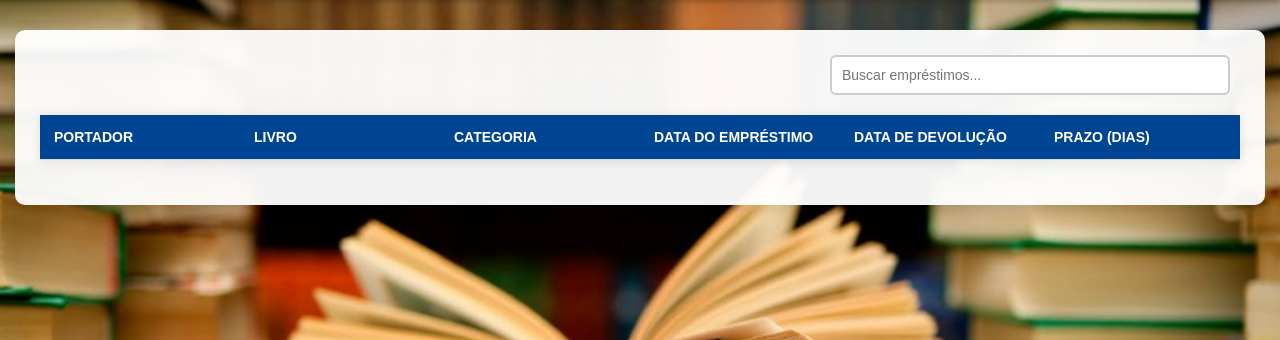
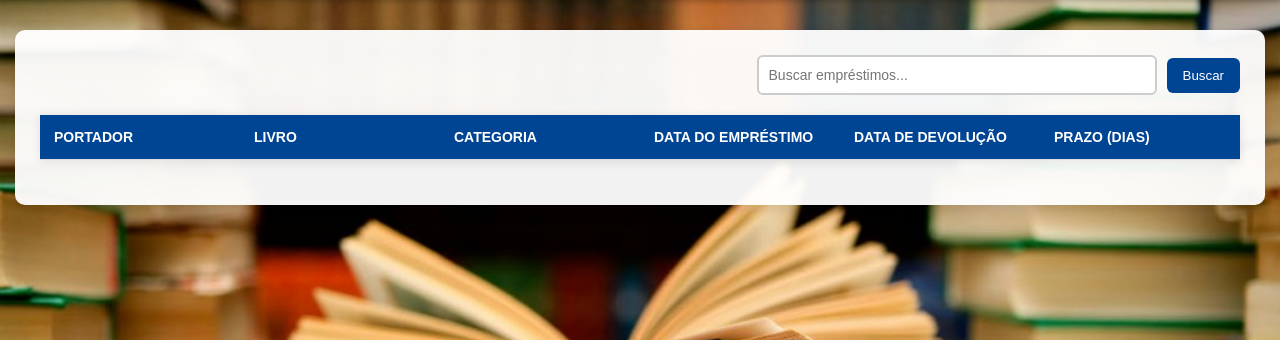
Before and after one commit to MarivaldoDev/biblioteca-ete, a Django app: page /listar_emprestimos/ in a window 1280 px wide. Shown: the part 90-430 px from the top of the page. Run offline with Django 5.2, Linux system fonts and the light colour scheme; data that the repository does not hold is empty; parts of the project's set-up code (start-up, migrations or seed data) failed here and were passed over.

Commit message:
:up: adicionando pesquisa na página de empréstimos

```diff
--- a/base_static/global/css/index.css
+++ b/base_static/global/css/index.css
@@ -60,7 +60,7 @@ aside {
 .menu-space ul li a {
     font-size: 15px;
     color: #fff;
-    background-color: grey;
+    background-color: rgb(114, 114, 114);
     display: flex;
     padding: 10px;
     border-radius: 5px;
@@ -74,8 +74,7 @@ aside {
 
 
 .menu-space ul li a:hover {
-    background-color: darkgray;
-    text-decoration: underline;
+    background-color: rgb(148, 147, 147);
 }
 
 /* Main */
--- a/base_static/global/css/listar_emprestimos.css
+++ b/base_static/global/css/listar_emprestimos.css
@@ -56,14 +56,36 @@ body {
     text-align: right;
 }
 
+.search-container form {
+    display: flex;
+    justify-content: flex-end;
+    align-items: center;
+    flex-wrap: wrap;
+}
+
 .search-container input[type="search"] {
     padding: 10px;
+    color: #e0a800;
     border: 2px solid #ccc;
     border-radius: 6px;
     font-size: 14px;
     margin-right: 10px;
     width: 100%;
     max-width: 400px;
+}
+
+.search-button {
+    background-color: #004494;
+    color: #fff;
+    border: none;
+    padding: 10px 16px;
+    border-radius: 6px;
+    cursor: pointer;
+    transition: background-color 0.3s ease;
+}
+
+.search-button:hover {
+    background-color: #002d73;
 }
 
 .loan-table {
--- a/library/templates/cadastrar.html
+++ b/library/templates/cadastrar.html
@@ -16,7 +16,6 @@
                 <ul>
                     <li><a href="{% url 'first' %}">Início</a></li>
                     <li><a href="{% url 'listar_usuarios' %}">Ver cadastros</a></li>
-                    <li><a href="">Contato</a></li>
                 </ul>
             </nav>
         </div>
--- a/library/templates/emprestimos.html
+++ b/library/templates/emprestimos.html
@@ -16,7 +16,6 @@
                 <ul>
                     <li><a href="{% url 'first' %}">Início</a></li>
                     <li><a href="{% url 'listar_emprestimos' %}">Ver empréstimos</a></li>
-                    <li><a href="">Contato</a></li>
                 </ul>
             </nav>
         </div>
--- a/library/templates/listar_cadastros.html
+++ b/library/templates/listar_cadastros.html
@@ -18,6 +18,7 @@
         <div class="search-container">
             <form action="{% url 'search' %}" method="get">
                 <input type="search" placeholder="Buscar usuários..." name="q" value="{{ request.GET.q.strip }}">
+                <input type="hidden" name="type" value="usuarios">
                 <button type="submit" class="search-button">Buscar</button>
             </form>
         </div>
--- a/library/templates/listar_emprestimos.html
+++ b/library/templates/listar_emprestimos.html
@@ -16,7 +16,11 @@
 
     <div class="loan-management">
         <div class="search-container">
-            <input type="search" placeholder="Buscar empréstimos..." name="q">
+        <form action="{% url 'search' %}" method="get">
+            <input type="search" placeholder="Buscar empréstimos..." name="q" value="{{ request.GET.q.strip }}">
+            <input type="hidden" name="type" value="emprestimos">
+            <button type="submit" class="search-button">Buscar</button>
+        </form>
         </div>
 
         <table class="loan-table">
--- a/library/urls.py
+++ b/library/urls.py
@@ -7,6 +7,8 @@ urlpatterns = [
     path('criar_usuario/', views.criar_usuario, name='criar_usuario'),
     path('listar_usuarios/', views.listar, name='listar_usuarios'),
     path('search', views.search, name='search'),
+    path('search/usuarios/', views.search, {'type': 'usuarios'}, name='search_usuarios'),
+    path('search/emprestimos/', views.search, {'type': 'emprestimos'}, name='search_emprestimos'),
     path('emprestimos/', views.emprestimos, name='emprestimos'),
     path('listar_emprestimos/', views.listar_emprestimo, name='listar_emprestimos'),
 ]
--- a/library/views.py
+++ b/library/views.py
@@ -44,23 +44,42 @@ def listar(request):
 
 def search(request):
     search_value = request.GET.get('q', '').strip()
-    print(search_value)
+    search_type = request.GET.get('type', 'usuarios')
 
     if search_value == '':
-        return redirect('listar_usuarios')
+        if search_type == 'usuarios':
+            return redirect('listar_usuarios')
+        elif search_type == 'emprestimos':
+            return redirect('listar_emprestimos')
 
-    usuarios = User.objects.filter(
-        Q(nome__icontains=search_value) |
-        Q(matricula__icontains=search_value) |
-        Q(turma__icontains=search_value) |
-        Q(email__icontains=search_value)
-    )
+    if search_type == 'usuarios':
+        results = User.objects.filter(
+            Q(nome__icontains=search_value) |
+            Q(matricula__icontains=search_value) |
+            Q(turma__icontains=search_value) |
+            Q(email__icontains=search_value)
+        )
+        template = 'listar_cadastros.html'
+        context_key = 'usuarios'
+
+    elif search_type == 'emprestimos':
+        results = Emprestimo.objects.filter(
+            Q(portador__nome__icontains=search_value) |
+            Q(livro__icontains=search_value) |
+            Q(categoria__icontains=search_value)
+        )
+        template = 'listar_emprestimos.html'
+        context_key = 'emprestimos'
+
+    else:
+        return HttpResponse("Tipo de busca inválido", status=400)
 
     context = {
-        'usuarios': usuarios
+        context_key: results
     }
 
-    return render(request, 'listar_cadastros.html', context)
+    return render(request, template, context)
+
 
 
 def emprestimos(request):
```
